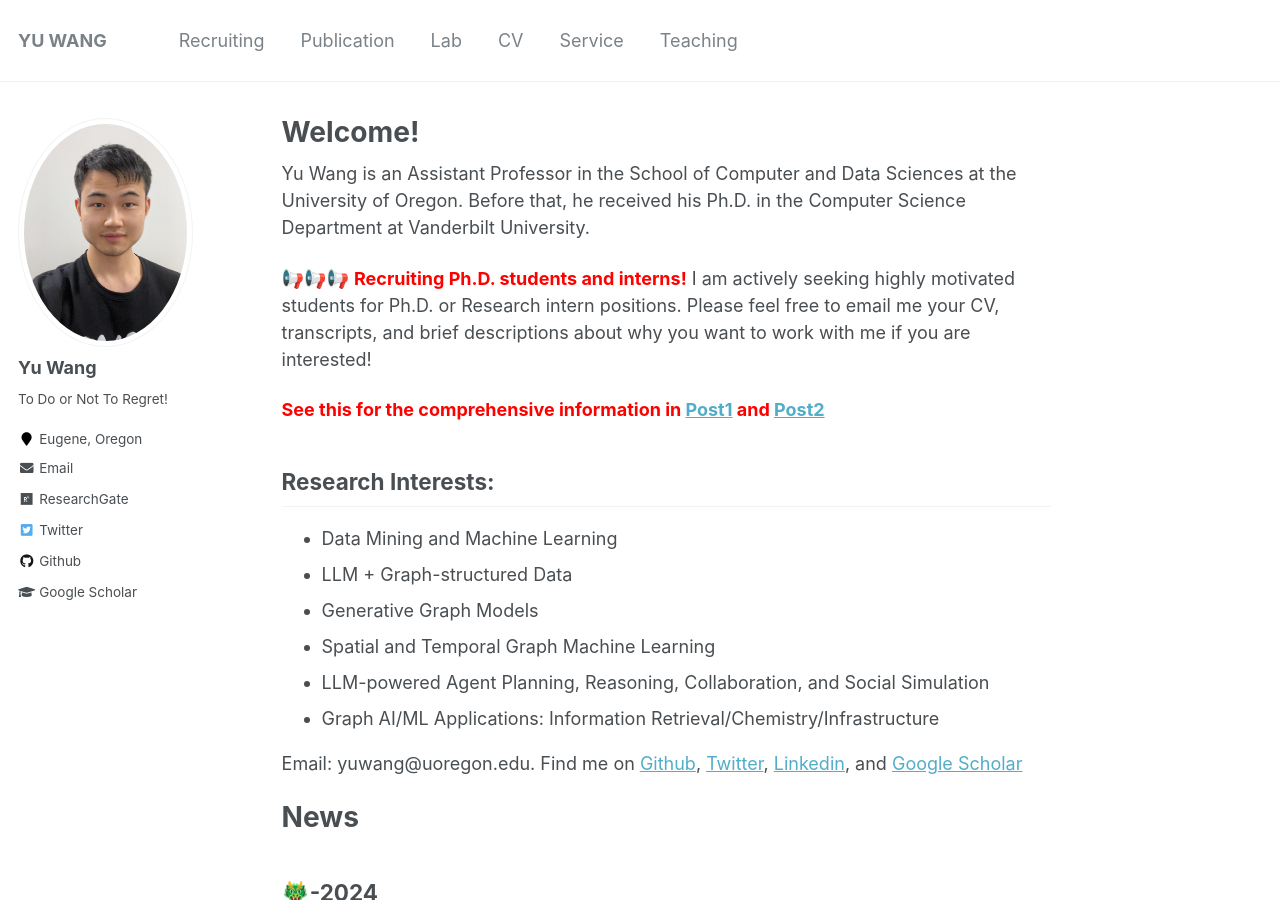
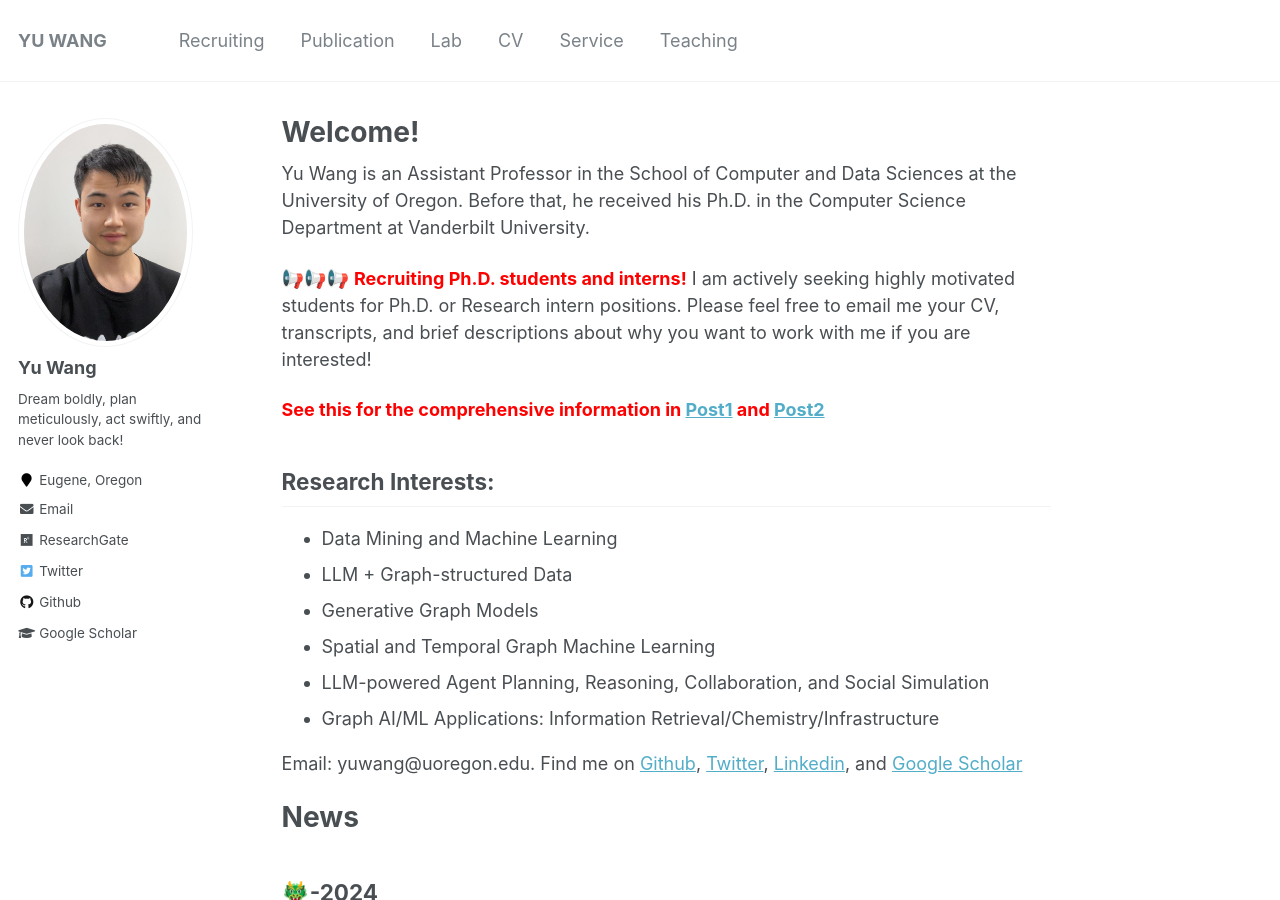
Before and after one commit to yuwang0103/yuwang0103.github.io, a Jekyll site: the page built from _pages/about.md, in a window 1280 px wide and 900 px high. Built offline with Jekyll 4.4.1, drawn with Linux system fonts in a browser that asks for light colours.

Commit message:
Update _config.yml

```diff
--- a/_config.yml
+++ b/_config.yml
@@ -82,7 +82,7 @@ analytics:
 author:
   name             : "Yu Wang"
   avatar           : "profile.png"
-  bio              : "To Do or Not To Regret!"
+  bio              : "Dream boldly, plan meticulously, act swiftly, and never look back!"
   location         : "Eugene, Oregon"
   employer         :
   pubmed           :
```
